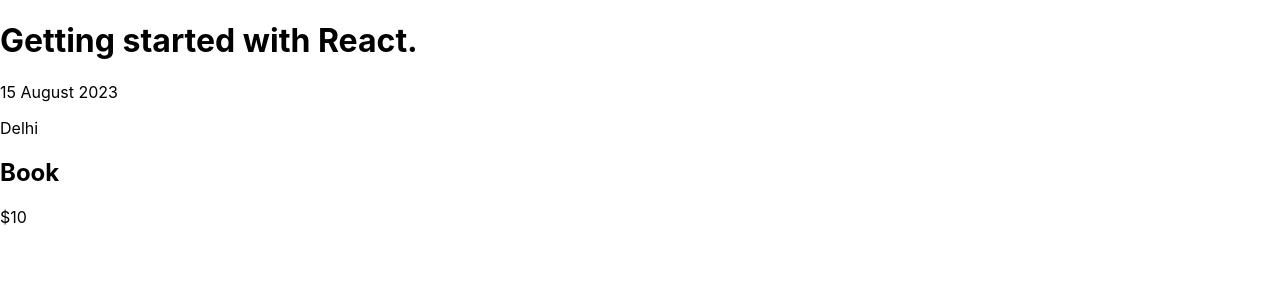
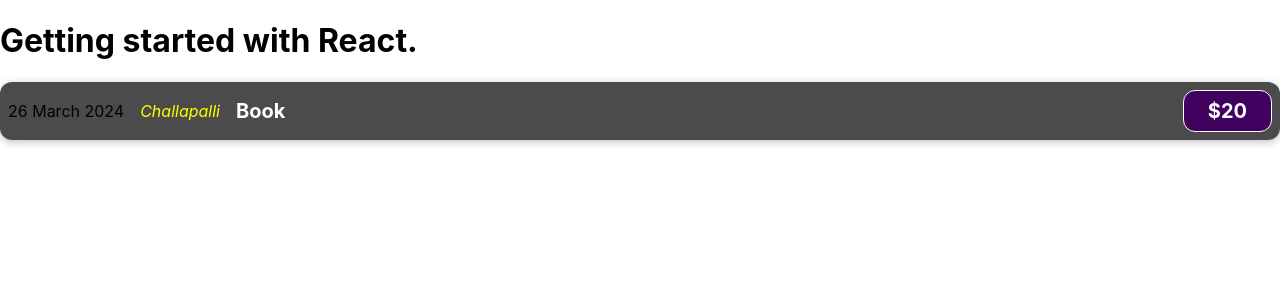
Before and after one commit to Chandra307/learning_react, a React (Create React App) app: page / in a window 1280 px wide. Shown: the top 300 px of the page. Built offline with nearby package versions, Linux system fonts and the light colour scheme.

Commit message:
styling components

```diff
--- /dev/null
+++ b/src/components/ExpenseItem.css
@@ -0,0 +1,62 @@
+.expense-item {
+    display: flex;
+    justify-content: space-between;
+    align-items: center;
+    box-shadow: 0 2px 8px rgba(0, 0, 0, 0.25);
+    padding: 0.5rem;
+    margin: 1rem 0;
+    border-radius: 12px;
+    background-color: #4b4b4b;
+  }
+
+  .expense-item__location {
+    margin-left: 1rem;
+    color: yellow;
+    font-style: italic;
+  }
+
+  .expense-item__description {
+    display: flex;
+    flex-direction: column;
+    gap: 1rem;
+    align-items: flex-end;
+    flex-flow: column-reverse;
+    justify-content: flex-start;
+    flex: 1;
+  }
+
+  .expense-item h2 {
+    color: #3a3a3a;
+    font-size: 1rem;
+    flex: 1;
+    margin: 0 1rem;
+    color: white;
+  }
+
+  .expense-item__price {
+    font-size: 1rem;
+    font-weight: bold;
+    color: white;
+    background-color: #40005d;
+    border: 1px solid white;
+    padding: 0.5rem;
+    border-radius: 12px;
+  }
+
+  @media (min-width: 580px) {
+    .expense-item__description {
+      flex-direction: row;
+      align-items: center;
+      justify-content: flex-start;
+      flex: 1;
+    }
+
+    .expense-item__description h2 {
+      font-size: 1.25rem;
+    }
+
+    .expense-item__price {
+      font-size: 1.25rem;
+      padding: 0.5rem 1.5rem;
+    }
+  }
--- a/src/components/ExpenseItem.js
+++ b/src/components/ExpenseItem.js
@@ -1,22 +1,16 @@
+import "./ExpenseItem.css"
+
 export default function ExpenseItem() {
     return (
-        // As an object
-        <div>
-            <p>15 August 2023</p>
-            <p>Delhi</p>
-            <div>
+        <div className="expense-item">
+            <div>26 March 2024</div>
+            <div className="expense-item__location">
+                Challapalli
+            </div>
+            <div className="expense-item__description">
                 <h2>Book</h2>
-                <p>$10</p>
+                <div className="expense-item__price">$20</div>
             </div>
         </div>
-        // Or as an array
-        // <>
-        //     <p>15 August 2023</p>
-        //     <p>Delhi</p>
-        //     <div>
-        //         <h2>Book</h2>
-        //         <p>$10</p>
-        //     </div>
-        // </>
     );
 }
```
